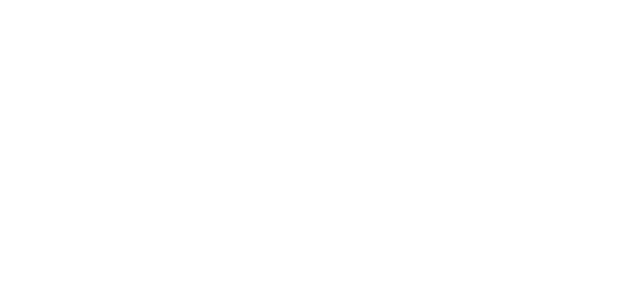
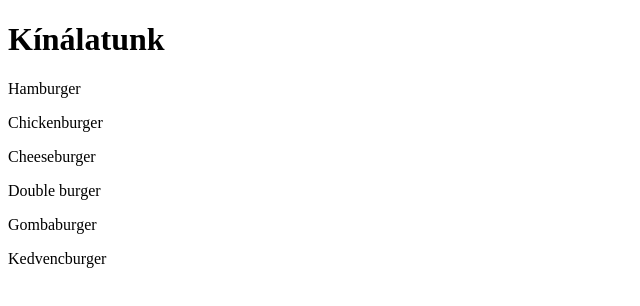
Before and after one commit to csgkv/hamburger1, a plain HTML site: page etlap.html in a window 1280 px wide. Shown: the whole page, without its empty margins (0-640 px from the left). Drawn offline with Linux system fonts and the light colour scheme.

Commit message:
Lapokhoz tartalmat hozzáadtam.

```diff
--- a/etlap.html
+++ b/etlap.html
@@ -7,6 +7,12 @@
     <title>Document</title>
 </head>
 <body>
-
+   <h1>Kínálatunk</h1>
+   <p>Hamburger</p>
+   <p>Chickenburger</p>
+   <p>Cheeseburger</p>
+   <p>Double burger</p>
+   <p>Gombaburger</p>
+   <p>Kedvencburger</p>
 </body>
 </html>
```
Also changed, not shown: akciok.html (+18 -0 lines), index.html (+2 -0 lines).
